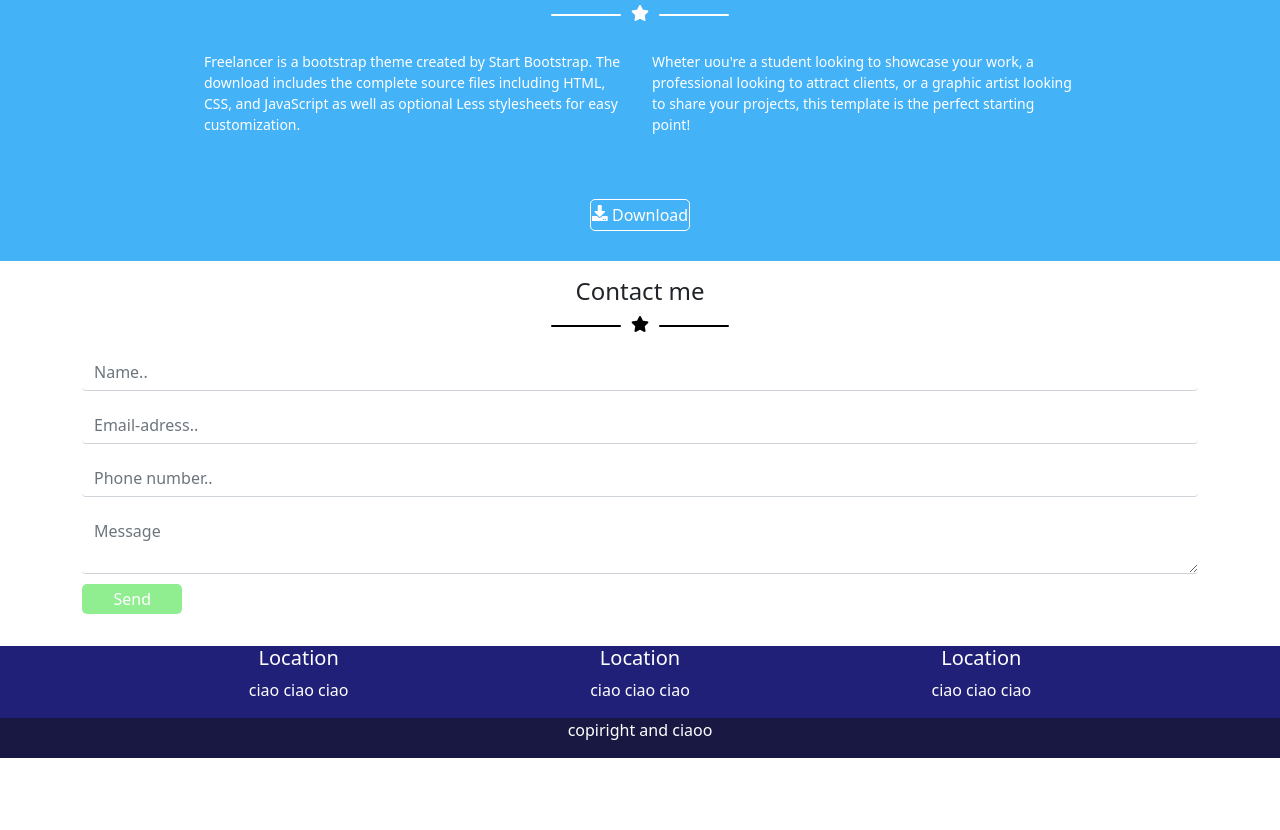
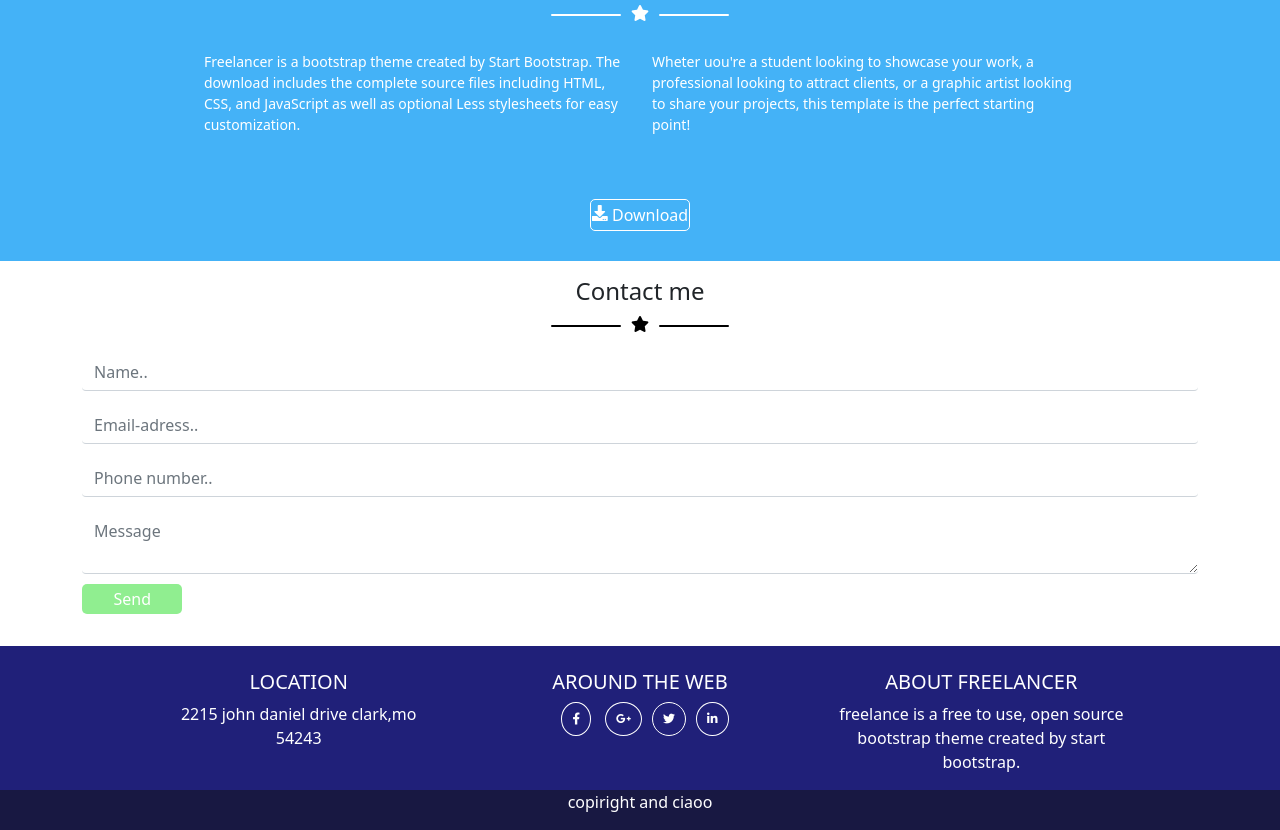
Before and after one commit to LucaGiozza/html-css-bootstrap-freelancer, a plain HTML site: page index.html in a window 1280 px wide. Shown: the part 1142-1972 px from the top of the page. Before the commit the page ends 1900 px from the top, so only its background shows below. Drawn offline with nearby package versions, Linux system fonts and the light colour scheme.

Commit message:
footer-top

```diff
--- a/css/style.css
+++ b/css/style.css
@@ -184,6 +184,7 @@ nav{
     background-color: rgb(32, 32, 121);
 
 }
+
 .footer-end{
     background-color: rgb(24, 24, 66);
     color: white;
@@ -194,3 +195,11 @@ nav{
 h5{
     overflow: hidden;
 }
+
+p i{
+    padding:  10px;
+    border: 1px solid white;
+    margin-left: 10px;
+    font-size: 12px;
+
+}
--- a/index.html
+++ b/index.html
@@ -191,19 +191,19 @@
     <!-- fine main -->
     <!-- inizio footer -->
     <footer class="container-fluid footer-container  " >
-    <div class="footer-top ">
+    <div class="footer-top pt-4 ">
         <div class="row footer-box text-center">
-            <div class=" col-12 col-md-4">
+            <div class=" col-12 col-md-4 text-uppercase">
               <h5>Location</h5>
-               <p>ciao ciao ciao</p>
+               <p class="text-lowercase">2215 John Daniel Drive Clark,Mo <br>54243</p>
             </div>
             <div class=" col-12 col-md-4">
-                <h5>Location</h5>
-                <p>ciao ciao ciao</p>
+                <h5 class="text-uppercase">around the web</h5>
+                <p class="text-lowercase "><i class="fab fa-facebook-f rounded-circle" ></i> <i class="fab fa-google-plus-g rounded-circle"></i><i class="fab fa-twitter rounded-circle"></i><i class="fab fa-linkedin-in rounded-circle"></i></p>
             </div>
             <div class=" col-12 col-md-4">
-                <h5>Location</h5>
-               <p>ciao ciao ciao</p>
+                <h5 class="text-uppercase">About freelancer</h5>
+               <p class="text-lowercase">Freelance is a free to use, open source <br>Bootstrap theme created by Start <br>Bootstrap. </p>
             </div>
 
         </div>
```
